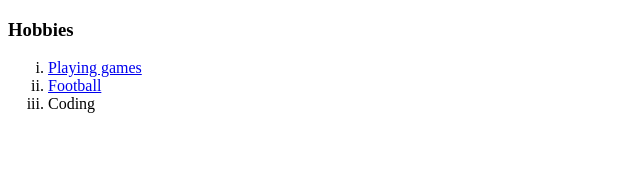
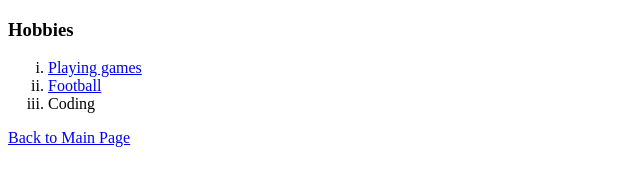
Before and after one commit to LadenikaPeter/cv, a plain HTML site: page hobbies.html in a window 1280 px wide. Shown: the whole page, without its empty margins (0-640 px from the left). Drawn offline with Linux system fonts and the light colour scheme.

Commit message:
updated hobbies page

```diff
--- a/hobbies.html
+++ b/hobbies.html
@@ -13,6 +13,7 @@
     <li><a href="https://www.chelseafc.com/en">Football </a></li>
     <li>Coding</li>
   </ol>
+  <a href="index.html">Back to Main Page</a>
 </body>
 
 </html>
```
